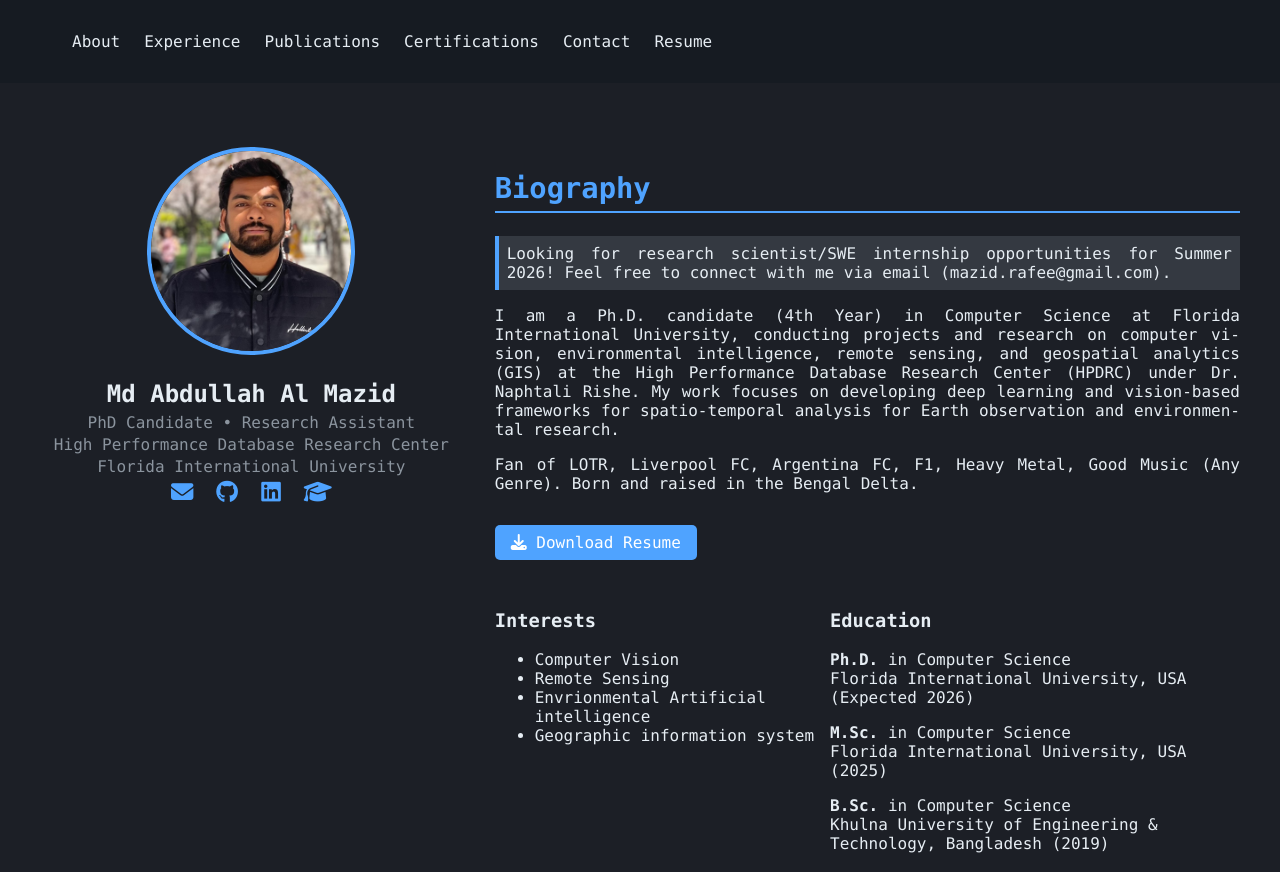
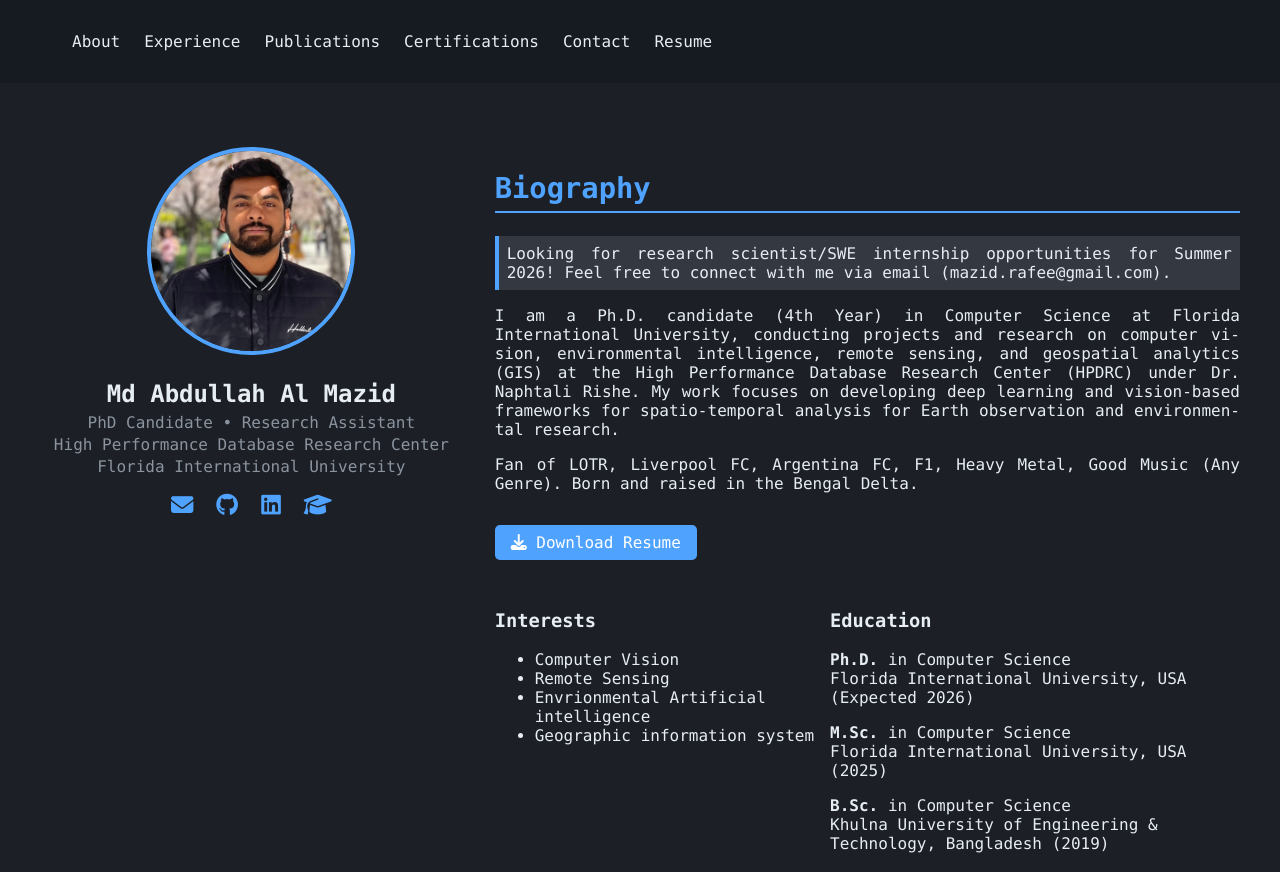
Before and after one commit to mazid-rafee/mazid-rafee.github.io, a plain HTML site: page index.html in a window 1280 px wide. Shown: the top 872 px of the page. Drawn offline with Linux system fonts and the light colour scheme.

Commit message:
Updated icons margin.

```diff
--- a/style.css
+++ b/style.css
@@ -75,6 +75,10 @@ h1 {
 .subtitle, .subtitle2 {
   color: var(--muted);
   margin: 0.2em 0;
+}
+
+.icons {
+  margin: 1em;
 }
 .icons a {
   color: var(--accent);
```
